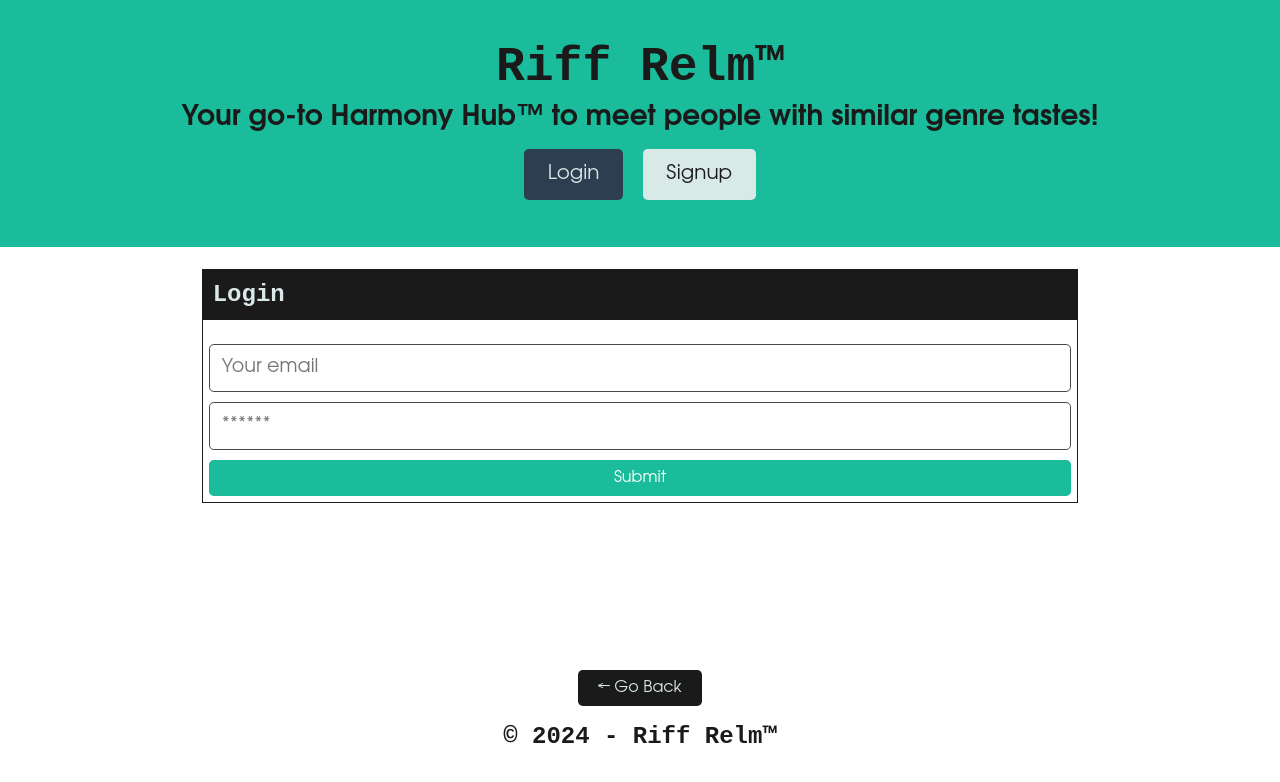
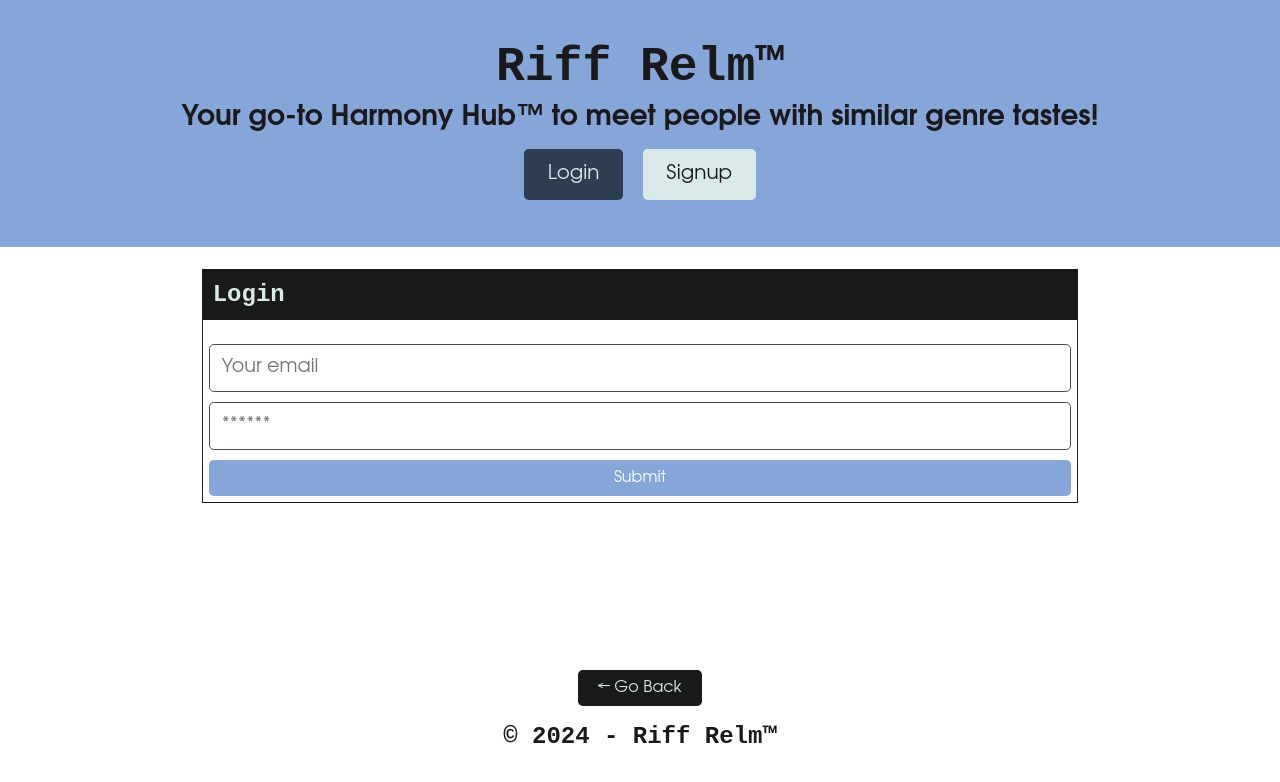
Before and after one commit to gwennr-t/mern-practice, a React (Vite) app in the folder client/: page /login in a window 1280 px wide. Shown: the top 782 px of the page. Built offline with nearby package versions, Linux system fonts and the light colour scheme.

Commit message:
Changed -info colors to #86A5D9

```diff
--- a/client/src/App.css
+++ b/client/src/App.css
@@ -926,7 +926,8 @@ a:hover {
 }
 
 .bg-info {
-  background-color: #1bbc9b !important;
+  /* background-color: #1bbc9b !important; */
+  background-color: #86A5D9 !important;
 }
 
 .bg-danger {
@@ -1032,12 +1033,14 @@ a:hover {
 }
 
 .btn.btn-info {
-  background-color: #1bbc9b;
+  /* background-color: #1bbc9b; */
+  background-color: #86A5D9;
   color: #ffffff;
 }
 
 .btn.btn-info:hover {
-  background-color: #31e1bd;
+  /* background-color: #31e1bd; */
+  background-color: #93abd4dd;
 }
 
 .btn.btn-light {
```
